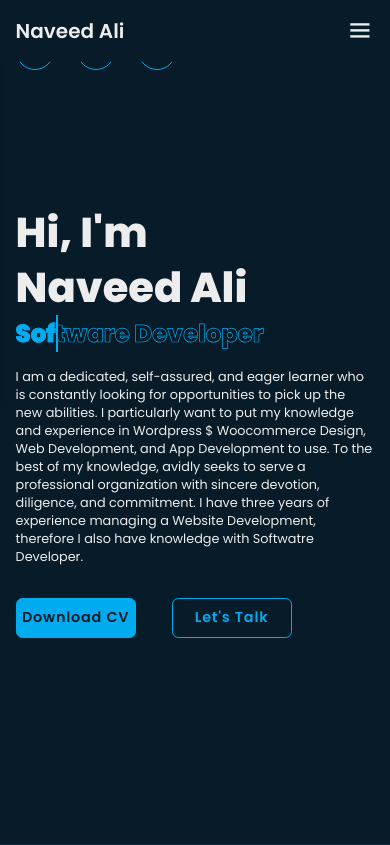
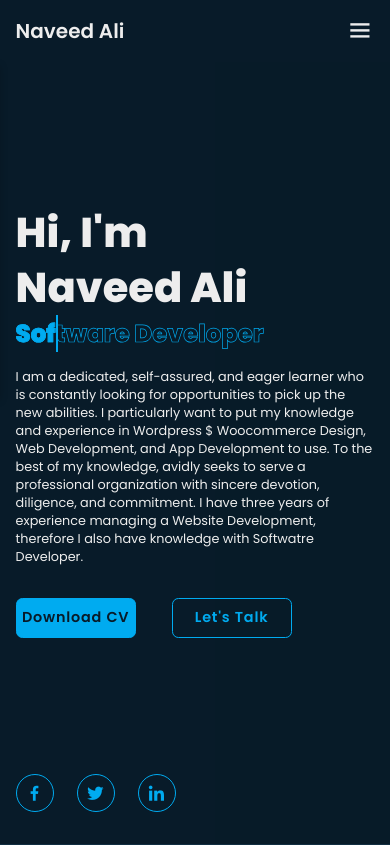
Before and after one commit to Naveed-Ali36/Naveed_Ali, a PHP site: page / in a window 390 px wide. Shown: the top 845 px of the page. Run offline with PHP 8.4, Linux system fonts and the light colour scheme.

Commit message:
Update style.css

```diff
--- a/style.css
+++ b/style.css
@@ -895,7 +895,7 @@ section:nth-child(odd) .animate.scroll,
 
     .home-sci {
         width: 160px;
-        top: 4rem !important;
+         bottom: 4rem !important;
     }
 
     .home-sci a {
```
